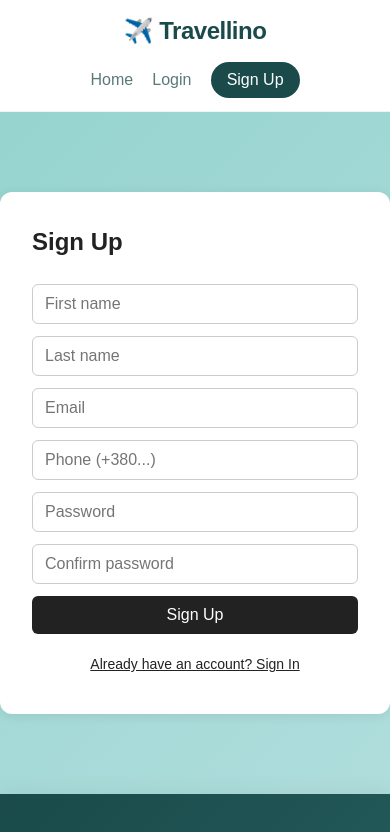
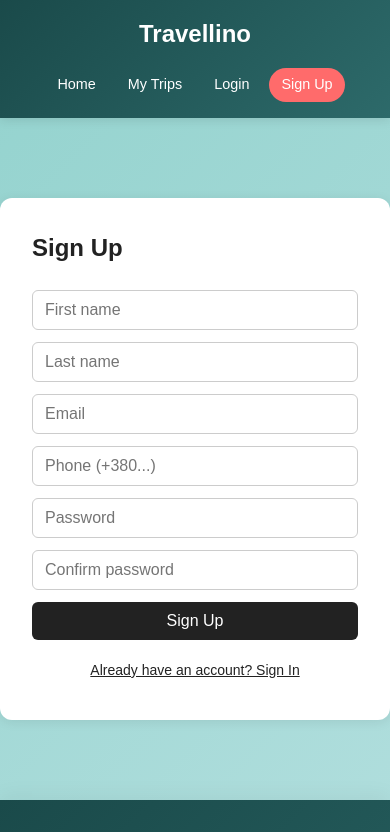
Before and after one commit to koliesnikvv/TravelinoFrontend, a React (Create React App) app: page /register in a window 390 px wide. Shown: the top 832 px of the page. Built offline with nearby package versions, Linux system fonts and the light colour scheme.

Commit message:
added buttons for logging out + profile button to checkout user's profile, updated home page

```diff
--- a/src/components/layout/Navbar.css
+++ b/src/components/layout/Navbar.css
@@ -1,88 +1,118 @@
 .navbar {
-    background: white;
-    border-bottom: 1px solid #eef3f3;
+    background: linear-gradient(135deg, #1a4a4a, #2d6a6a);
+    padding: 1rem 2rem;
     position: sticky;
     top: 0;
     z-index: 1000;
-    backdrop-filter: blur(10px);
+    box-shadow: 0 2px 10px rgba(0, 0, 0, 0.1);
 }
 
 .navbar-container {
     max-width: 1200px;
     margin: 0 auto;
-    padding: 1rem 2rem;
     display: flex;
     justify-content: space-between;
     align-items: center;
+    flex-wrap: wrap;
+    gap: 1rem;
 }
 
 .logo {
     font-size: 1.5rem;
-    font-weight: 600;
-    color: #1a4a4a;
+    font-weight: bold;
+    color: white;
     text-decoration: none;
-    letter-spacing: -0.5px;
+    transition: opacity 0.2s;
 }
 
 .logo:hover {
-    color: #2d6a6a;
+    opacity: 0.9;
 }
 
 .nav-menu {
     display: flex;
-    gap: 2rem;
+    gap: 0.5rem;
     align-items: center;
+    flex-wrap: wrap;
 }
 
 .nav-link {
+    color: white;
     text-decoration: none;
-    color: #5a7a7a;
-    font-size: 1rem;
-    transition: color 0.2s ease;
+    font-weight: 500;
+    transition: all 0.2s;
+    padding: 8px 16px;
+    border-radius: 30px;
     background: none;
     border: none;
     cursor: pointer;
-    font-family: inherit;
+    font-size: 1rem;
 }
 
 .nav-link:hover {
-    color: #1a4a4a;
+    background: rgba(255, 255, 255, 0.15);
+    transform: translateY(-1px);
+}
+.auth-buttons {
+    display: flex;
+    align-items: center;
+    gap: 10px;
+    flex-wrap: nowrap;
 }
 
-.register-btn {
-    background: #1a4a4a;
-    color: white;
-    padding: 0.5rem 1.2rem;
-    border-radius: 30px;
+.profile-btn,
+.logout-btn {
+    width: 100px;
+    height: 40px;
+    padding: 0;
+    margin: 0;
+
+    display: flex;
+    align-items: center;
+    justify-content: center;
+
+    box-sizing: border-box;
 }
 
-.register-btn:hover {
-    background: #2d6a6a;
+.profile-btn {
+    background: rgba(255,255,255,0.15);
     color: white;
 }
 
 .logout-btn {
-    color: #c47a7a;
+    background: rgba(220,53,69,0.7);
+    color: white;
 }
 
 .logout-btn:hover {
-    color: #a55a5a;
+    background: #dc3545;
+}
+.register-btn {
+    background: #ff6b6b;
+    color: white;
 }
 
+.register-btn:hover {
+    background: #ff5252;
+    transform: translateY(-1px);
+}
 @media (max-width: 768px) {
+    .navbar {
+        padding: 1rem;
+    }
+
     .navbar-container {
-        padding: 0.8rem 1rem;
         flex-direction: column;
-        gap: 0.8rem;
+        text-align: center;
     }
 
     .nav-menu {
-        gap: 1.2rem;
-        flex-wrap: wrap;
         justify-content: center;
+        gap: 0.5rem;
     }
 
-    .register-btn {
-        padding: 0.4rem 1rem;
+    .nav-link {
+        padding: 6px 12px;
+        font-size: 0.9rem;
     }
 }
--- a/src/components/layout/Navbar.js
+++ b/src/components/layout/Navbar.js
@@ -1,14 +1,31 @@
 import { Link, useNavigate } from 'react-router-dom';
+import { useEffect, useState } from 'react';
 import './Navbar.css';
 
 function Navbar() {
     const navigate = useNavigate();
-    const token = localStorage.getItem('access_token');
-    const isAuthenticated = !!token;
+    const [isAuthenticated, setIsAuthenticated] = useState(false);
+    useEffect(() => {
+        const checkAuth = () => {
+            const token = localStorage.getItem('access');
+            setIsAuthenticated(!!token);
+        };
+
+        checkAuth();
+
+        window.addEventListener('storage', checkAuth);
+        window.addEventListener('focus', checkAuth);
+
+        return () => {
+            window.removeEventListener('storage', checkAuth);
+            window.removeEventListener('focus', checkAuth);
+        };
+    }, []);
 
     const handleLogout = () => {
-        localStorage.removeItem('access_token');
-        localStorage.removeItem('refresh_token');
+        localStorage.removeItem('access');
+        localStorage.removeItem('refresh');
+        setIsAuthenticated(false);
         navigate('/login');
     };
 
@@ -16,21 +33,25 @@ function Navbar() {
         <nav className="navbar">
             <div className="navbar-container">
                 <Link to="/" className="logo">
-                    ✈️ Travellino
+                    Travellino
                 </Link>
 
                 <div className="nav-menu">
                     <Link to="/" className="nav-link">Home</Link>
-                    {isAuthenticated && (
-                        <>
-                            <Link to="/trips" className="nav-link">My Trips</Link>
-                            <Link to="/profile" className="nav-link">Profile</Link>
-                            <button onClick={handleLogout} className="nav-link logout-btn">
-                                Logout
-                            </button>
-                        </>
-                    )}
-                    {!isAuthenticated && (
+                    <Link to="/trips" className="nav-link">My Trips</Link>
+
+                   {isAuthenticated ? (
+                       <div className="auth-buttons">
+                           <Link to="/profile" className="nav-link profile-btn">
+                               Profile
+                           </Link>
+                           <button
+                               onClick={handleLogout}
+                               className="nav-link logout-btn">
+                               Logout
+                           </button>
+                       </div>
+                   ) : (
                         <>
                             <Link to="/login" className="nav-link">Login</Link>
                             <Link to="/register" className="nav-link register-btn">Sign Up</Link>
--- a/src/pages/Home.js
+++ b/src/pages/Home.js
@@ -137,7 +137,7 @@ function Home() {
         <div className="home-container">
             <div className="hero-section">
                 <h1>Discover Your Next Destination</h1>
-                <p>Personalized travel planning powered by your preferences</p>
+                <p>Personalized travel planner!</p>
                 <button className="preferences-btn" onClick={openModal}>
                     Set your preferences
                 </button>
@@ -146,7 +146,7 @@ function Home() {
             <div className="search-section">
                 <input
                     type="text"
-                    placeholder="Search by city or country..."
+                    placeholder="Search by country..."
                     value={searchTerm}
                     onChange={(e) => setSearchTerm(e.target.value)}
                     onKeyPress={handleSearchKeyPress}
@@ -208,13 +208,13 @@ function Home() {
                 <div className="modal-overlay" onClick={closeModal}>
                     <div className="modal-content" onClick={(e) => e.stopPropagation()}>
                         <div className="modal-header">
-                            <h2>Your Travel Preferences</h2>
+                            <h2>Your travel preferences</h2>
                             <button className="modal-close" onClick={closeModal}>✕</button>
                         </div>
 
                         <div className="modal-body">
                             <div className="budget-filter">
-                                <div className="budget-label">💰 BUDGET</div>
+                                <div className="budget-label">BUDGET</div>
                                 <div className="budget-options">
                                     <button
                                         className={`budget-option ${selectedBudget === '' ? 'active' : ''}`}
```
